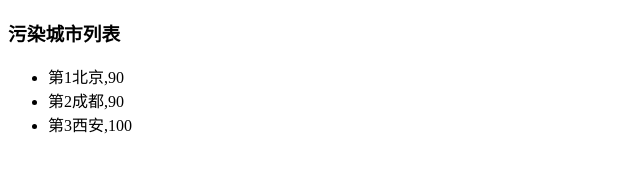
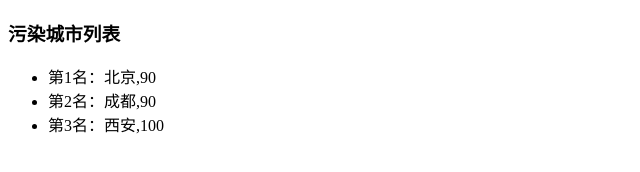
Before and after one commit to UESTC-FEDOG/Zero-based-JavaScript-coding-2, a plain HTML site: page index.html in a window 1280 px wide. Shown: the whole page, without its empty margins (0-640 px from the left). Drawn offline with Linux system fonts and the light colour scheme.

Commit message:
代码风格的修改

```diff
--- a/index.html
+++ b/index.html
@@ -21,17 +21,17 @@
 		];
 		(function(Data) {
 			var data = Data,
-				ul = document.getElementById('api-list');
-				str = "";
+		            ul = document.getElementById('api-list');
+			    str = "";
 			data.filter(function(item, index, array) {
-				return (item[1] > 60);
+				return item[1] > 60;
 			})
 			.sort(function(item1, item2) {
 				return item1 - item2;
 			})
 			.forEach(function(item, index, array) {
 				var num = index + 1;
-				str += "<li>第" + num + item[0] + "," + item[1] + "</li>";
+				str += "<li>第" + num + '名：' + item[0] + "," + item[1] + "</li>";
 			});
 			ul.innerHTML = str;
 		})(aqiData);
```
